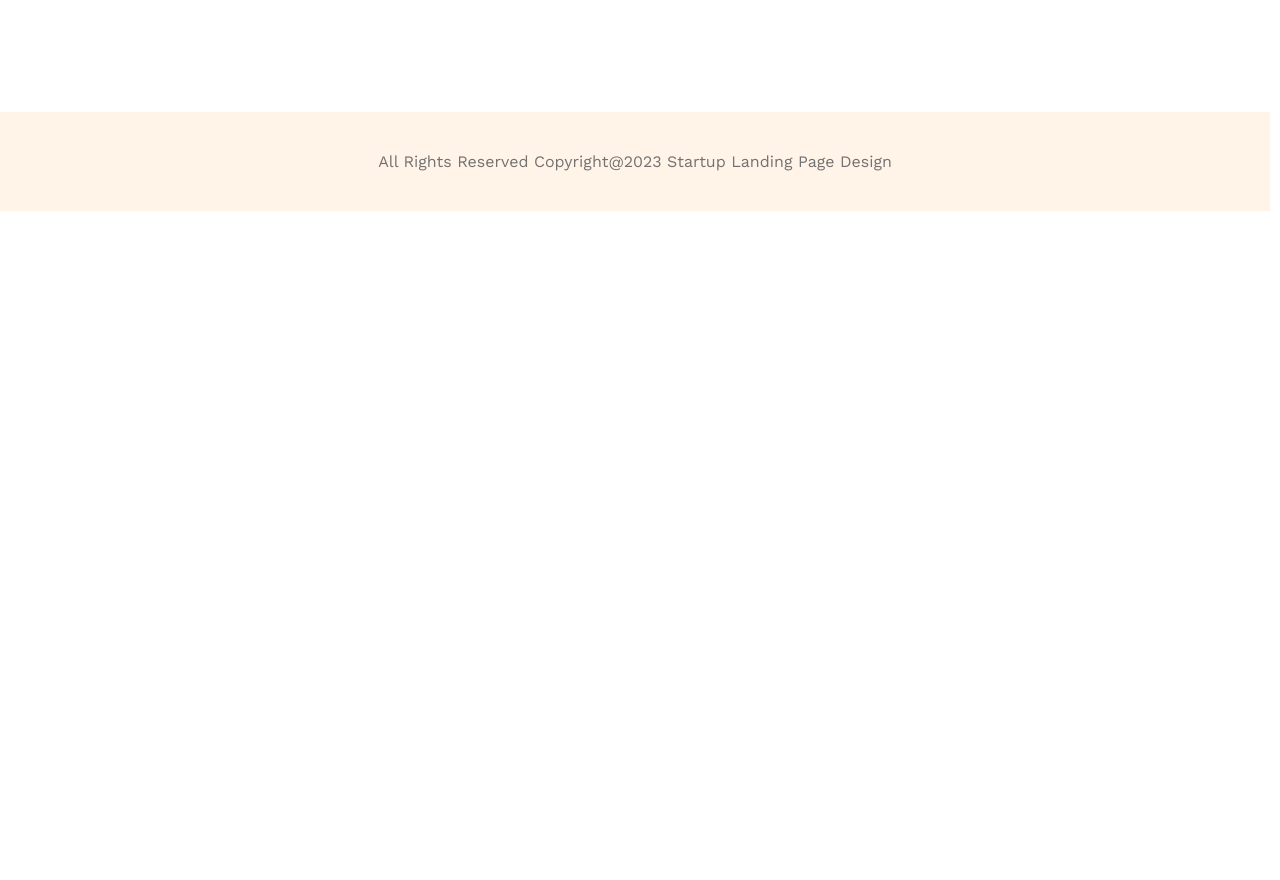
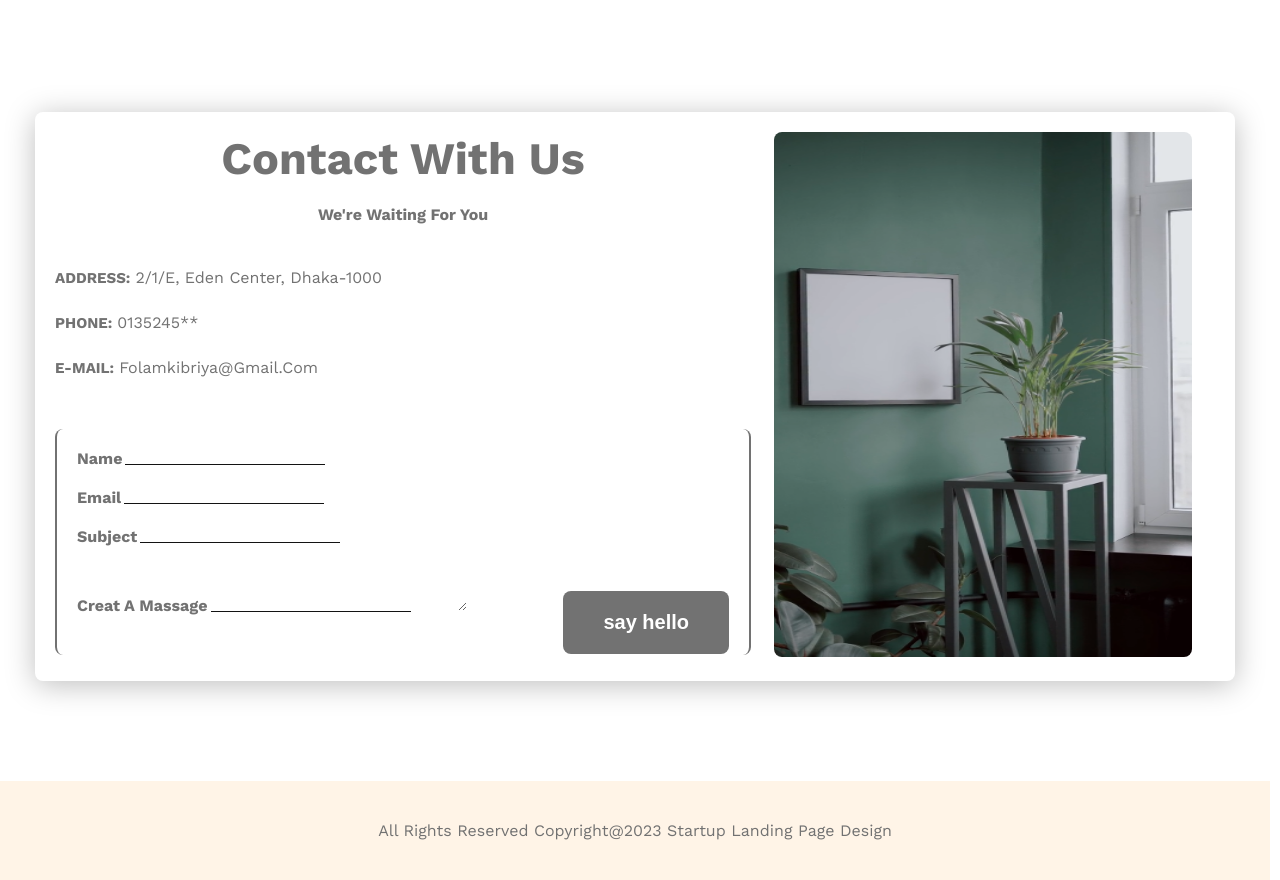
Before and after one commit to golam-kibriya123/g3-architects, a plain HTML site: page index.html in a window 1280 px wide. Shown: the part 3759-4639 px from the top of the page. Before the commit the page ends 3970 px from the top, so only its background shows below. Drawn offline with nearby package versions, Linux system fonts and the light colour scheme.

Commit message:
added extra section

```diff
--- a/index.html
+++ b/index.html
@@ -145,10 +145,42 @@
                 <div class="sponsor"><img src="./images/sponsors/figma.png" alt=""></div>
             </div>
         </section>
+
+        <section class="contact-us">
+            <div class="contact">
+                <h1 class="title">contact with us</h1>
+                <p class="description">we're waiting for you</p>
+                <ul class="contact-info">
+                    <li>
+                        <h1 class="sub-title">ADDRESS:</h1>
+                        <p class="description">2/1/E, Eden Center, Dhaka-1000</p>
+                    </li>
+                    <li>
+                        <h1 class="sub-title">PHONE:</h1>
+                        <p class="description"> 0135245** </p>
+                    </li>
+                    <li>
+                        <h1 class="sub-title">E-MAIL:</h1>
+                        <p class="description">folamkibriya@gmail.com</p>
+                    </li>
+                </ul>
+                <form class="contact-form">
+                    <label for="name">name<span></span><input type="text" name="" id="name"></label>
+                    <label for="email">email<span></span><input type="email" name="" id="email"></label>
+                    <label for="sub">subject<span></span> <input type="tel" name="" id="sub"></label>
+                    <label for="massage"> creat a massage<span></span> <textarea name="" id="massage" cols="30"
+                            rows="3"></textarea></label>
+                    <input type="submit" value="say hello" class="button">
+                </form>
+            </div>
+            <div class="contact-img">
+                <img src="./images/hello.png" alt="">
+            </div>
+        </section>
     </main>
     <!-- =========> footer <========== -->
-    <footer >
-        <p >All rights reserved copyright@2023 startup landing page design</p>
+    <footer>
+        <p>All rights reserved copyright@2023 startup landing page design</p>
     </footer>
 </body>
 
--- a/styles/style.css
+++ b/styles/style.css
@@ -297,6 +297,100 @@ header {
     filter: grayscale(1);
 }
 
+/* ==========> contact with us <========= */
+.contact-us {
+    display: flex;
+    text-align: center;
+    padding: 20px;
+    box-shadow: 0px 4px 30px rgba(0, 0, 0, 0.26);
+    margin-bottom: 100px;
+    border-radius: 8px;
+
+}
+
+.contact {
+    width: 60%;
+}
+
+.contact h1 {
+    color: var(--primary-color);
+}
+
+.contact>p {
+    padding: 20px;
+    font-weight: 700;
+}
+
+.contact-info li {
+    display: flex;
+    align-items: baseline;
+    height: 45px;
+
+}
+
+.contact-info li h1 {
+    font-size: 15px;
+    margin-right: 5px;
+}
+
+.contact-form {
+    margin-top: 50px;
+    display: flex;
+    flex-direction: column;
+    align-items: flex-start;
+    position: relative;
+    padding: 20px;
+    border-radius: 8px;
+    border-left: 2px solid var(--primary-color);
+    border-right: 2px solid var(--primary-color);
+}
+
+.contact-form label {
+    margin-bottom: 20px;
+    font-weight: 600;
+    color: var(--primary-color);
+}
+
+.contact-form label span {
+    position: relative;
+
+}
+
+.contact-form label span::after {
+    content: "";
+    position: absolute;
+    width: 200px;
+    height: 1px;
+    background-color: var(--second-color);
+    left: 3px;
+    top: 15px;
+}
+
+.contact-form label input,
+#massage {
+    border: none;
+    outline: none;
+}
+
+
+.contact-form .button {
+    position: absolute;
+    right: 20px;
+    top: 162px;
+    color: var(--white);
+    background-color: var(--primary-color);
+}
+
+.contact-img {
+    width: 40%;
+}
+
+.contact-img img {
+    height: 525px;
+    width: 90%;
+    border-radius: 8px;
+}
+
 /* ============> footer <============= */
 footer {
     background-color: var(--footer-bgc);
@@ -310,6 +404,7 @@ footer p {
     padding: 40px 0;
     color: var(--primary-color);
 }
+
 
 /* ============================ */
 /* responsive design */
@@ -363,18 +458,24 @@ footer p {
     }
 
     .feature-articles,
-    .article-img {
+    .article-img,
+    .contact,
+    .title {
         width: 100%;
     }
 
     .title {
-        width: 100%;
         font-size: 28px;
         padding: 0;
     }
 
+    .article-title {
+        padding-left: 10px;
+        padding-bottom: 5px;
+    }
+
     .article-title::after {
-        height: 80px;
+        height: 70px;
     }
 
     .article-img>button {
@@ -397,6 +498,29 @@ footer p {
         gap: 50px;
     }
 
+    /* .contact-with us*/
+    .contact-us {
+        flex-direction: column;
+        align-items: center;
+        margin: 10px;
+    }
+
+    .contact-form label span::after {
+        width: 150px;
+    }
+
+    #massage {
+        display: none;
+    }
+
+    .contact-form>.button {
+        top: 180px;
+    }
+
+    .contact-img {
+        display: none;
+    }
+
     /* footer */
     footer p {
         font-size: 8px;
```
Also changed, not shown: images/hello.png (added).
